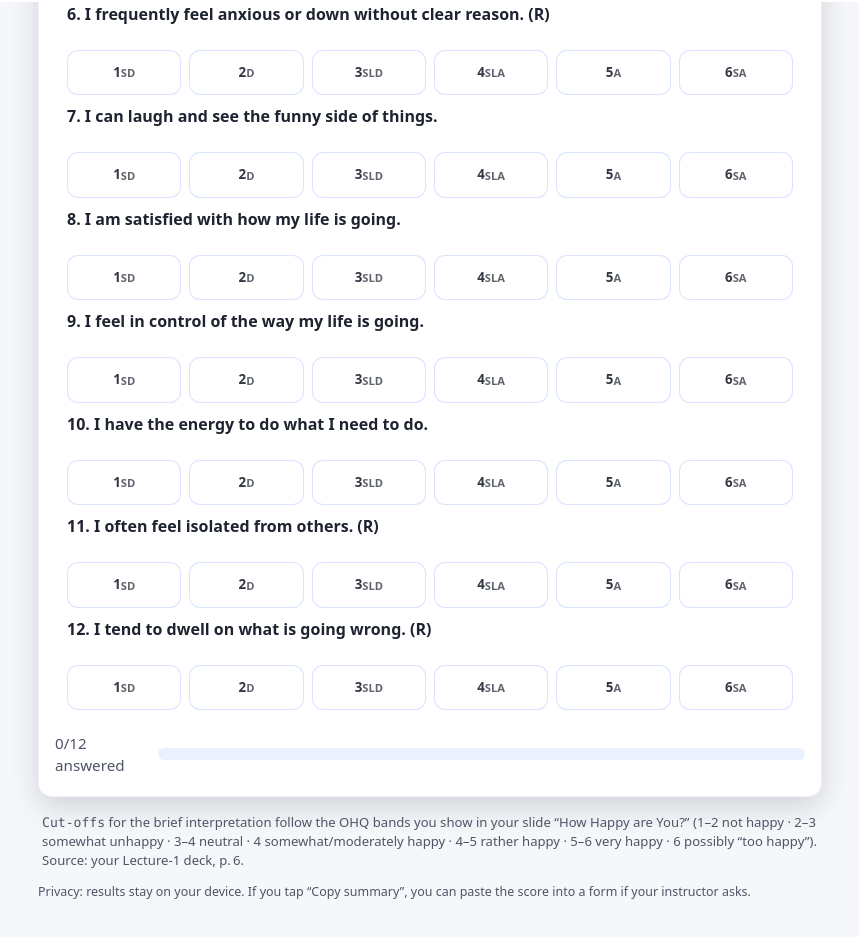
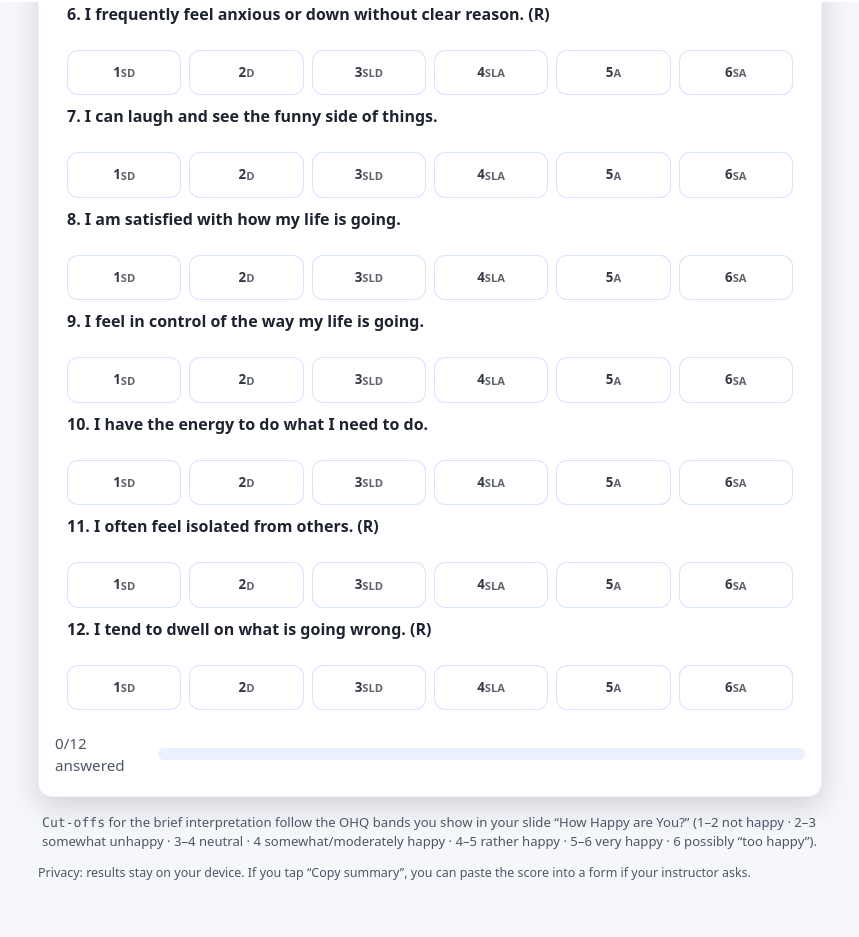
Before and after one commit to mhimemai99/pss2, a plain HTML site: page ghq1.html in a window 1280 px wide. Shown: the part 798-1735 px from the top of the page, without its empty margins (210-1069 px from the left). Drawn offline with Linux system fonts and the light colour scheme.

Commit message:
Update ghq1.html

```diff
--- a/ghq1.html
+++ b/ghq1.html
@@ -132,7 +132,7 @@
     <p class="foot">
       <span class="mono">Cut‑offs</span> for the brief interpretation follow the OHQ bands you show in your slide
       “How Happy are You?” (1–2 not happy · 2–3 somewhat unhappy · 3–4 neutral · 4 somewhat/moderately happy ·
-      4–5 rather happy · 5–6 very happy · 6 possibly “too happy”). Source: your Lecture‑1 deck, p. 6.
+      4–5 rather happy · 5–6 very happy · 6 possibly “too happy”).
     </p>
     <p class="tiny">Privacy: results stay on your device. If you tap “Copy summary”, you can paste the score into a form if your instructor asks.</p>
   </div>
```
